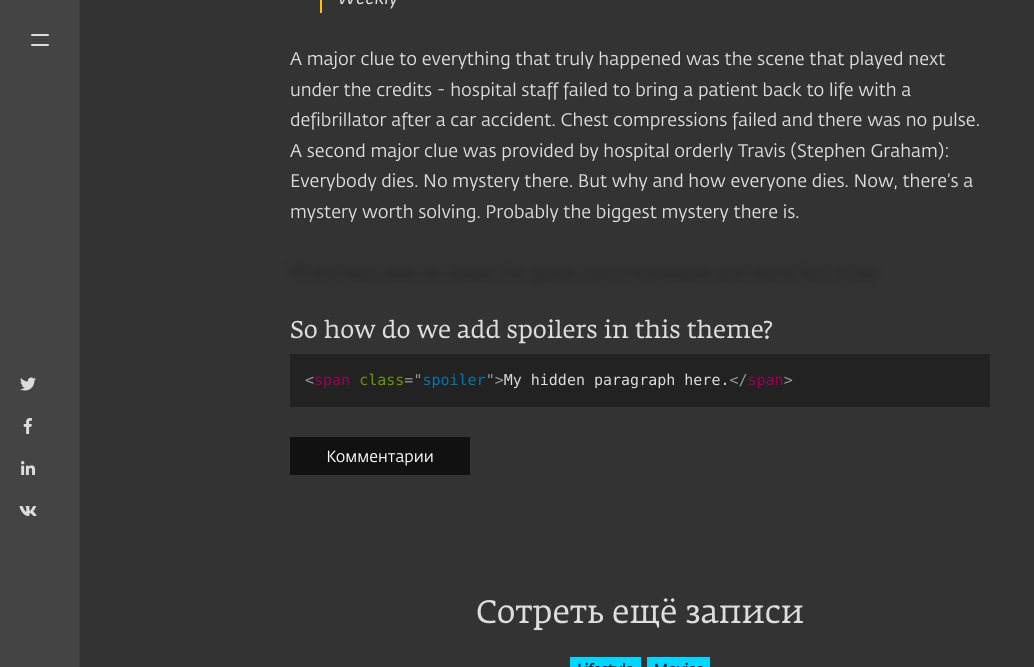
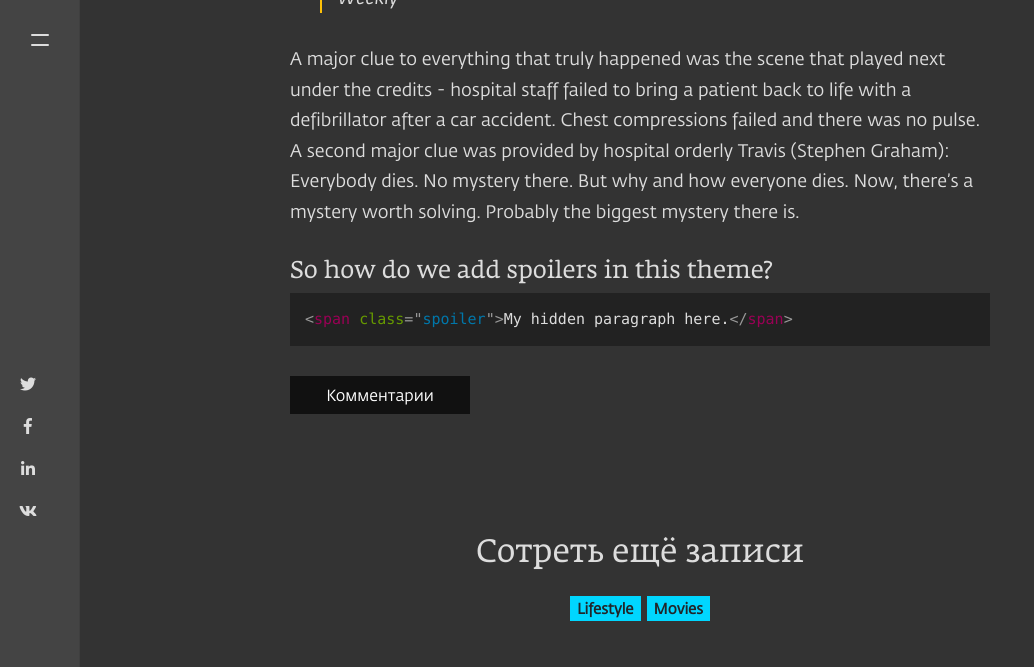
Before and after one commit to DenisLevadny/denislevadny.github.io, a Jekyll site: the page built from _posts/2020-01-11-post-with-spoiler..md, in a window 1280 px wide and 900 px high, scrolled down 2005 px, cut to the strip 0-667 px from the top of the window. Shown: the whole strip, without its empty margins (0-1034 px from the left). Built offline with Jekyll 4.4.1, drawn with Linux system fonts in a browser that asks for light colours; nearby versions of some CDN libraries; comment, search, counter and statistics services are not loaded.

Commit message:
Update 2020-01-11-post-with-spoiler..md

```diff
--- a/_posts/2020-01-11-post-with-spoiler..md
+++ b/_posts/2020-01-11-post-with-spoiler..md
@@ -21,9 +21,7 @@ The mind-warping film opened with a hospital patient Simon Cable (Ryan Phillippe
 
 A major clue to everything that truly happened was the scene that played next under the credits - hospital staff failed to bring a patient back to life with a defibrillator after a car accident. Chest compressions failed and there was no pulse. A second major clue was provided by hospital orderly Travis (Stephen Graham): Everybody dies. No mystery there. But why and how everyone dies. Now, there's a mystery worth solving. Probably the biggest mystery there is.
 
-<span class="spoiler">
-14 the best way to make the game more enjoyable and more fun to be
-  </span>
+
 
 #### So how do we add spoilers in this theme?
 
```
